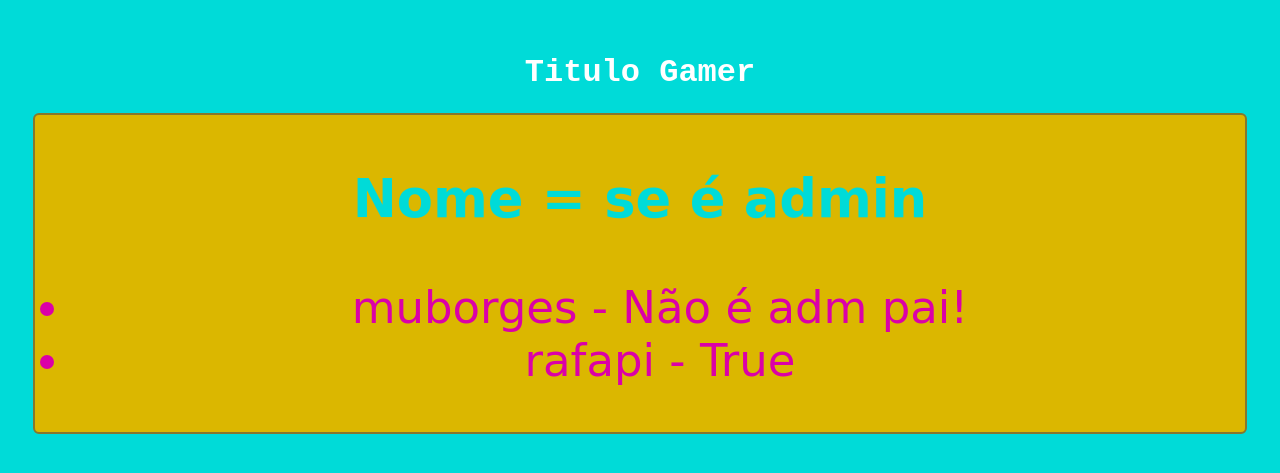
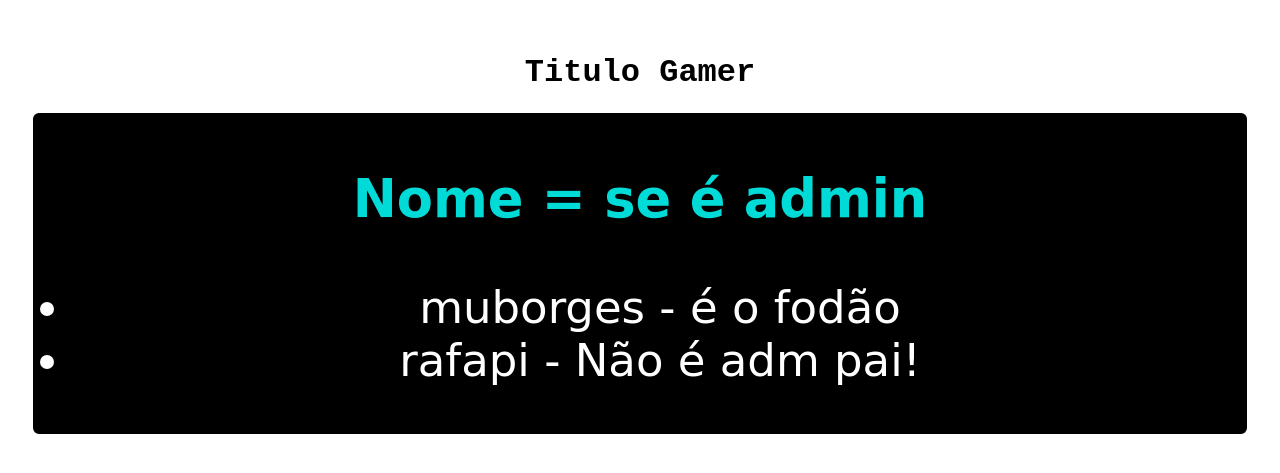
Before and after one commit to Rafael1572008/LBP1_OProjetooo3, a Flask app: page / in a window 1280 px wide. Shown: the top 473 px of the page. Run offline with Flask 3, Linux system fonts and the light colour scheme; the visitor is signed in with stand-in values (Sample User, id 1); some web fonts are replaced.

Commit message:
retifications

```diff
--- a/models/models1.py
+++ b/models/models1.py
@@ -9,7 +9,7 @@ class Users:
 
 users = []
 
-user_1 = Users("muborges", "12345")
+user_1 = Users("muborges", "12345", True)
 users.append(user_1)
-user_2 = Users("rafapi", "12345", True)
+user_2 = Users("rafapi", "12345")
 users.append(user_2)
--- a/static/css.css
+++ b/static/css.css
@@ -4,25 +4,25 @@ body {
 
 .title {
     text-align: center;
-    color: #FFFFFF;
+    color: #000000;
     font-family: Courier New;
 }
 
 body {
-    background-color: #00DBD8;
+    background-color: #ffffff;
 }
 
 .container {
-    background-color: #DBB700;
+    background-color: #000000;
     text-align: center;
     font-family: 'UnifrakturMaguntia', cursive;
     font-size: 45px;
-    border: 2px solid #86772D;
+    border: 2px solid #000000;
     border-radius: 6px;
 }
 
 ul {
-    color: #DB00A8;
+    color: #ffffff;
 }
 
 h3 {
--- a/templates/html.html
+++ b/templates/html.html
@@ -15,7 +15,7 @@
                 <li>
                     {{ user.nome }} -
                     {% if user.admin %}
-                        {{ user.admin }}
+                        é o fodão
                     {% else %}
                         Não é adm pai!
                     {% endif %}
--- /dev/null
+++ b/txt.txt
@@ -0,0 +1 @@
+cookies: pagina com lista de produtos, e guardar em coockies. flash mensager: fazer todos os erros, paginas de erro: 404, 403, 500
```
Also changed, not shown: templates/carrinho.html (added, +12 -0 lines).
